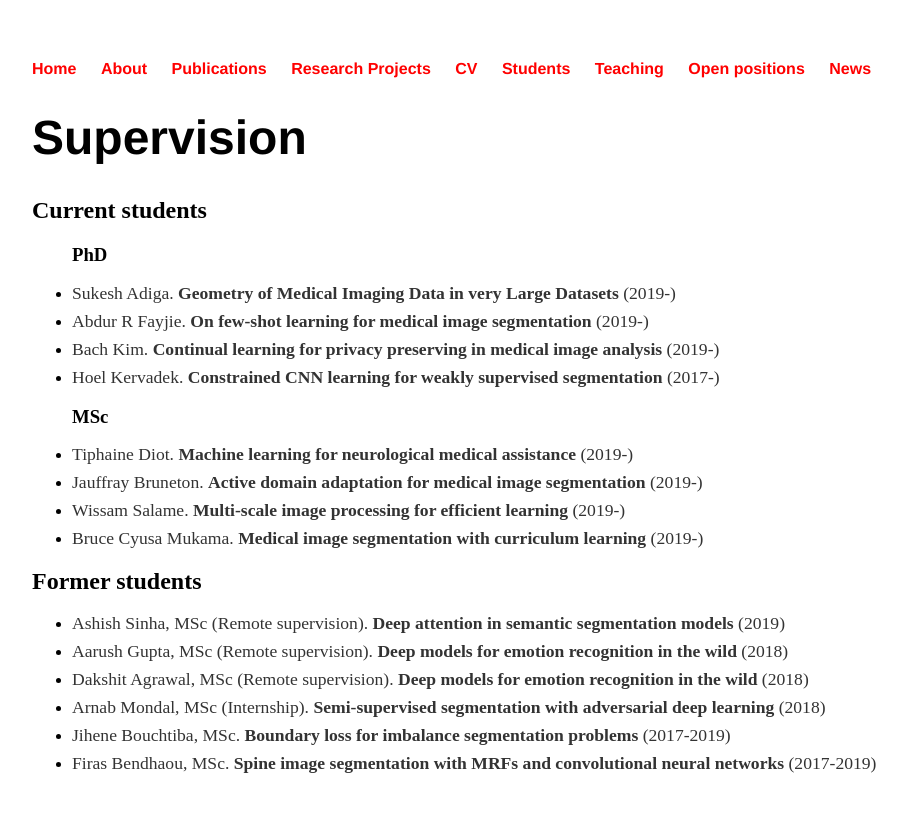
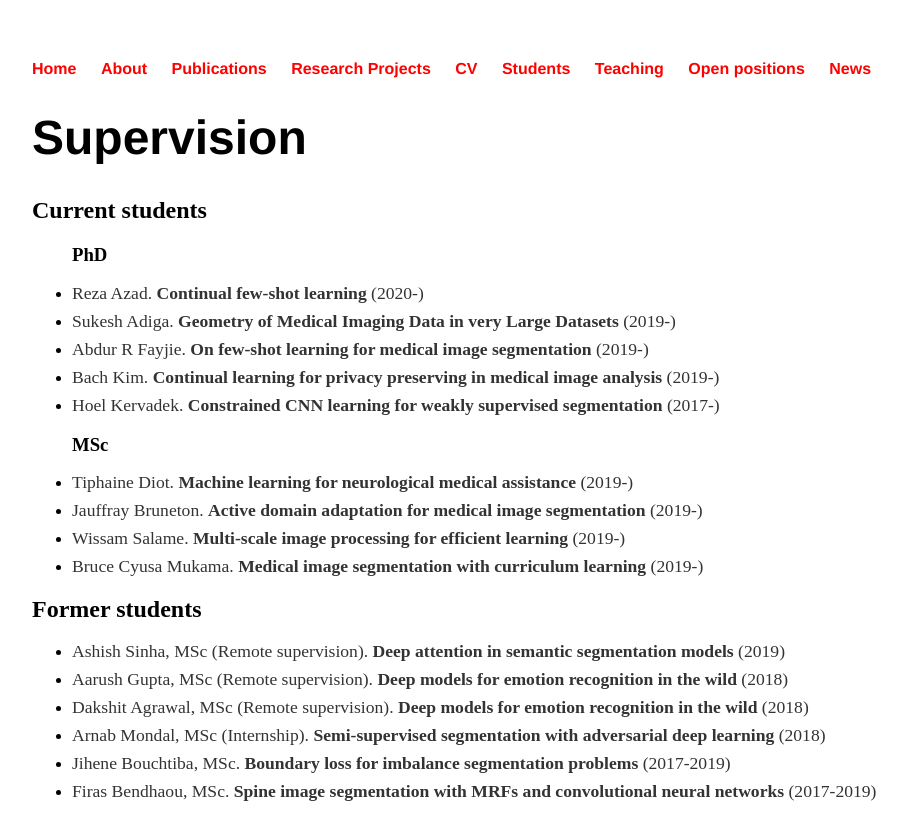
Before and after one commit to josedolz/josedolz.github.io, a Jekyll site: the page built from students/index.html, in a window 1280 px wide. Shown: the top 840 px of the page, without its empty margins (96-1003 px from the left). Built offline with Jekyll 4.4.1, drawn with Linux system fonts in a browser that asks for light colours.

Commit message:
Update index.html

```diff
--- a/students/index.html
+++ b/students/index.html
@@ -7,6 +7,7 @@ title: students
 	<h2>Current students</h2>
 	<ul>
 		<h3>PhD</h3>
+		<li><p1>Reza Azad. <strong>Continual few-shot learning </strong> (2020-)</p1></li>
 		<li><p1>Sukesh Adiga. <strong>Geometry of Medical Imaging Data in very Large Datasets </strong> (2019-)</p1></li>
 		<li><p1>Abdur R Fayjie. <strong>On few-shot learning for medical image segmentation </strong> (2019-)</p1></li>
 		<li><p1>Bach Kim. <strong>Continual learning for privacy preserving in medical image analysis </strong>(2019-)</p1></li>
```
